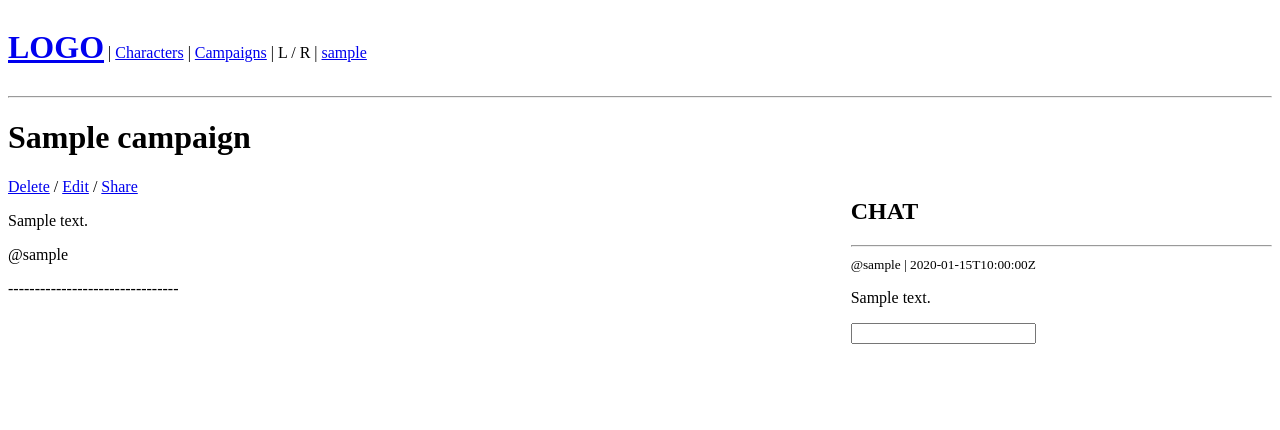
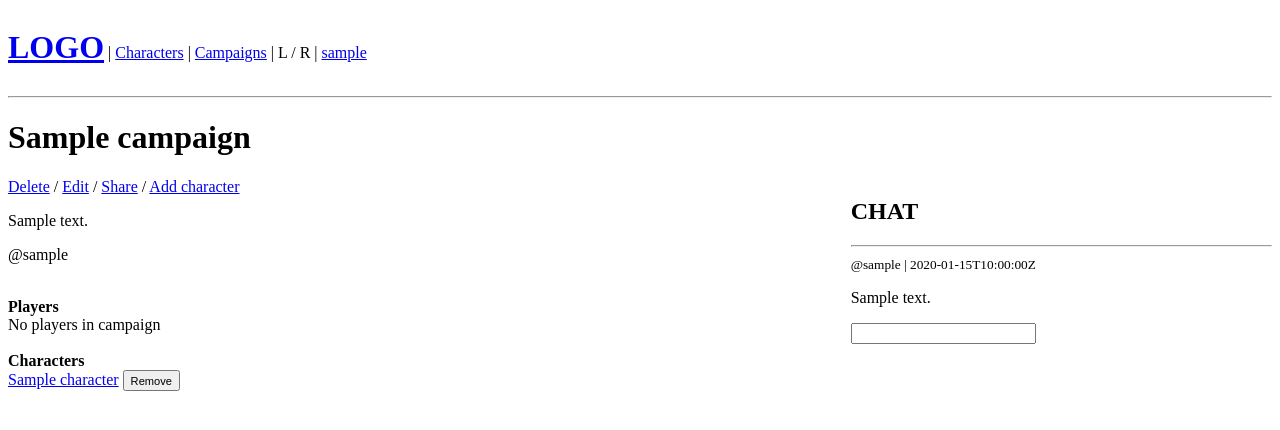
Before and after one commit to douglasasted/ODP-Outer, a Django app: page /campaign/1/ in a window 1280 px wide. Shown: the top 430 px of the page. Run offline with Django 5.2, Linux system fonts and the light colour scheme; a user stored in the database is signed in; tables that the repository leaves empty hold one stand-in row (values such as "Sample post").

Commit message:
Add & Remove Characters

```diff
--- a/base/models.py
+++ b/base/models.py
@@ -182,6 +182,7 @@ class Character(models.Model):
 class Campaign(models.Model):
     owner = models.ForeignKey(User, on_delete=models.CASCADE)
     participants = models.ManyToManyField(User, related_name='participants', blank=True)
+    characters = models.ManyToManyField(Character, related_name='characters', blank=True)
     name = models.CharField(max_length=200)
     description = models.TextField(null=True, blank=True)
 
--- a/base/templates/base/campaign/campaign.html
+++ b/base/templates/base/campaign/campaign.html
@@ -28,15 +28,21 @@
 
         {% endif %}
 
-        <a href="{% url 'share-campaign' campaign.id %}">Share</a>
+        <a href="{% url 'share-campaign' campaign.id %}">Share</a> /
+
+        <a href="{% url 'add-character-campaign' campaign.id %}">Add character</a>
 
         <p> {{ campaign.description }} </p>
 
         <p>
             @{{campaign.owner}}
         </p>
+        <br>
 
-        --------------------------------
+
+        <b>Players</b>
+
+        {% if participants.count > 1 %}
 
         {% for participant in participants %}
 
@@ -55,6 +61,44 @@
         {% endif %}
 
         {% endfor %}
+
+        {% else %}
+
+        <div>
+            No players in campaign
+        </div>
+
+        {% endif %}
+        <br>
+
+
+        <b>Characters</b>
+
+        {% if characters.count > 0 %}
+
+        {% for character in characters %}
+
+        <div>
+            <a href="{% url 'character' character.id %}">{{character}}</a>
+
+            {% if request.user == campaign.owner or request.user == character.player %}
+
+            <button onclick="RemoveCharacter(this, {{ character.id }})"><small>Remove</small></button>
+
+            {% endif %}
+        </div>
+
+        {% endfor %}
+
+        {% else %}
+
+        <div>
+            No characters in campaign
+        </div>
+
+        {% endif %}
+
+        <br>
     </div>
 
     <div>
@@ -145,7 +189,7 @@ function RemovePlayer(buttonCntrl, deletedPlayer)
 
     $.ajax({
         type:'POST',
-        url:'/remove-player-campaign/',
+        url:'{% url 'remove-player-campaign' %}',
         data:
         {
             campaign:{{ campaign.id }},
@@ -162,6 +206,31 @@ function RemovePlayer(buttonCntrl, deletedPlayer)
 }
 
 
+// Function for removing a player from the campaign
+function RemoveCharacter(buttonCntrl, deletedCharacter)
+{
+    if (buttonCntrl != null)
+        buttonCntrl.parentElement.remove();
+
+    $.ajax({
+        type:'POST',
+        url:'{% url 'remove-character-campaign' %}',
+        data:
+        {
+            campaign:{{ campaign.id }},
+            character:deletedCharacter,
+            csrfmiddlewaretoken:$('input[name=csrfmiddlewaretoken]').val(),
+        },
+        success: function(data)
+        {
+            //console.log(data)
+            if (buttonCntrl == null)
+                window.location.href = "{% url 'campaigns' %}";
+        }
+    });
+}
+
+
 </script>
 
 {% endblock content %}
--- a/base/templates/base/character/characters.html
+++ b/base/templates/base/character/characters.html
@@ -8,9 +8,6 @@
 <hr>
 
 {% for character in characters %}
-
-
-{% if request.user == character.player %}
 
 <div>
     <a href="{% url 'character' character.id %}"> {{ character.name }} </a>
@@ -23,8 +20,6 @@
     <hr>
 </div>
 
-{% endif %}
-
 {% endfor %}
 
 {% endblock content %}
--- a/base/urls.py
+++ b/base/urls.py
@@ -14,17 +14,19 @@ urlpatterns = [
     path('', views.about, name='about'),
 
     path('characters/', views.characters, name='characters'),
-    path('character/<str:pk>/', views.character, name='character'),
     path('create-character/', views.createCharacter, name='create-character'),
     path('delete-character/<str:pk>/', views.deleteCharacter, name='delete-character'),
-    path('update-character/<str:pk>/', views.updateCharacter, name='update-character'),
+    path('character/<str:pk>/', views.character, name='character'),
+    path('character/update/<str:pk>/', views.updateCharacter, name='update-character'),
 
     path('campaigns/', views.campaigns, name='campaigns'),
-    path('campaign/<str:pk>/', views.campaign, name='campaign'),
     path('create-campaign/', views.createCampaign, name='create-campaign'),
     path('delete-campaign/<str:pk>/', views.deleteCampaign, name='delete-campaign'),
-    path('update-campaign/<str:pk>/', views.updateCampaign, name='update-campaign'),
-    path('share-campaign/<str:pk>/', views.shareCampaign, name='share-campaign'),
-    path('enter-campaign/<str:pk>/', views.enterCampaign, name='enter-campaign'),
-    path('remove-player-campaign/', views.removePlayerCampaign, name='remove-player-campaign')
+    path('campaign/<str:pk>/', views.campaign, name='campaign'),
+    path('campaign-update/<str:pk>/', views.updateCampaign, name='update-campaign'),
+    path('campaign-share/<str:pk>/', views.shareCampaign, name='share-campaign'),
+    path('campaign-enter/<str:pk>/', views.enterCampaign, name='enter-campaign'),
+    path('campaign-remove-player/', views.removePlayerCampaign, name='remove-player-campaign'),
+    path('campaign-add-character/<str:pk>/', views.addCharacterCampaign, name='add-character-campaign'),
+    path('campaign-remove-character/', views.removeCharacterCampaign, name='remove-character-campaign')
 ]
--- a/base/views.py
+++ b/base/views.py
@@ -110,9 +110,9 @@ def about(request):
 # ---------------------------
 @login_required(login_url='login')
 def characters(request):
-    _characters = Character.objects.all()
+    characters = Character.objects.filter(player=request.user)
 
-    context = {'characters': _characters}
+    context = {'characters': characters}
     return render(request, 'base/character/characters.html', context)
 
 
@@ -225,11 +225,12 @@ def campaign(request, pk):
     campaign = Campaign.objects.get(id=pk)
     campaign_messages = campaign.message_set.all().order_by('created')
     participants = campaign.participants.all()
+    characters = campaign.characters.all()
 
     if participants.contains(request.user) == False:
         return HttpResponse("You don't have the permissions to view this campaign")
 
-    context = {'campaign': campaign, 'campaign_messages': campaign_messages, 'participants': participants}
+    context = {'campaign': campaign, 'campaign_messages': campaign_messages, 'participants': participants, 'characters': characters}
     return render(request, 'base/campaign/campaign.html', context)
 
 
@@ -321,3 +322,32 @@ def removePlayerCampaign(request):
         return HttpResponse('Player removed successfully')
 
     return HttpResponse('Player NOT removed successfully')
+
+
+@login_required(login_url='login')
+def addCharacterCampaign(request, pk):
+    campaign = Campaign.objects.get(id=pk)
+    characters = Character.objects.filter(player=request.user)
+
+    if request.method == "POST":
+        character = Character.objects.get(id=request.POST['character'])
+
+        campaign.characters.add(character)
+        campaign.save()
+        return redirect('campaign', pk=campaign.id)
+
+    context = {'campaign': campaign, 'characters': characters}
+    return render(request, 'base/campaign/campaign_add_character.html', context)
+
+
+@login_required(login_url='login')
+def removeCharacterCampaign(request):
+    campaign = Campaign.objects.get(id=request.POST['campaign'])
+    character = Character.objects.get(id=request.POST['character'])
+
+    if request.user == campaign.owner or request.user == character.player:
+        campaign.characters.remove(request.POST['character'])
+        campaign.save()
+        return HttpResponse('Character removed successfully')
+
+    return HttpResponse('Character NOT removed successfully')
```
Also changed, not shown: base/templates/base/campaign/campaign_add_character.html (added, +27 -0 lines), base/templates/base/character/character.html (+8 -0 lines), base/migrations/0014_campaign_characters.py (added).
